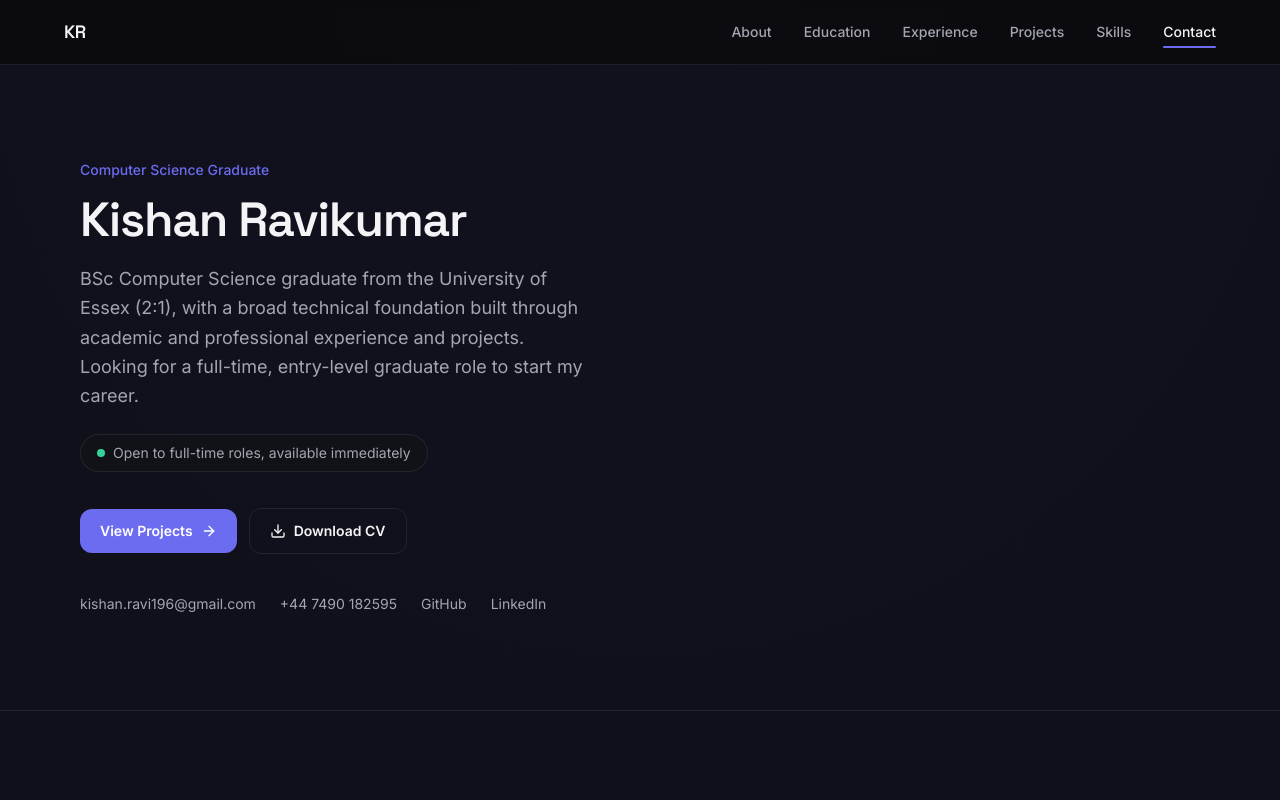
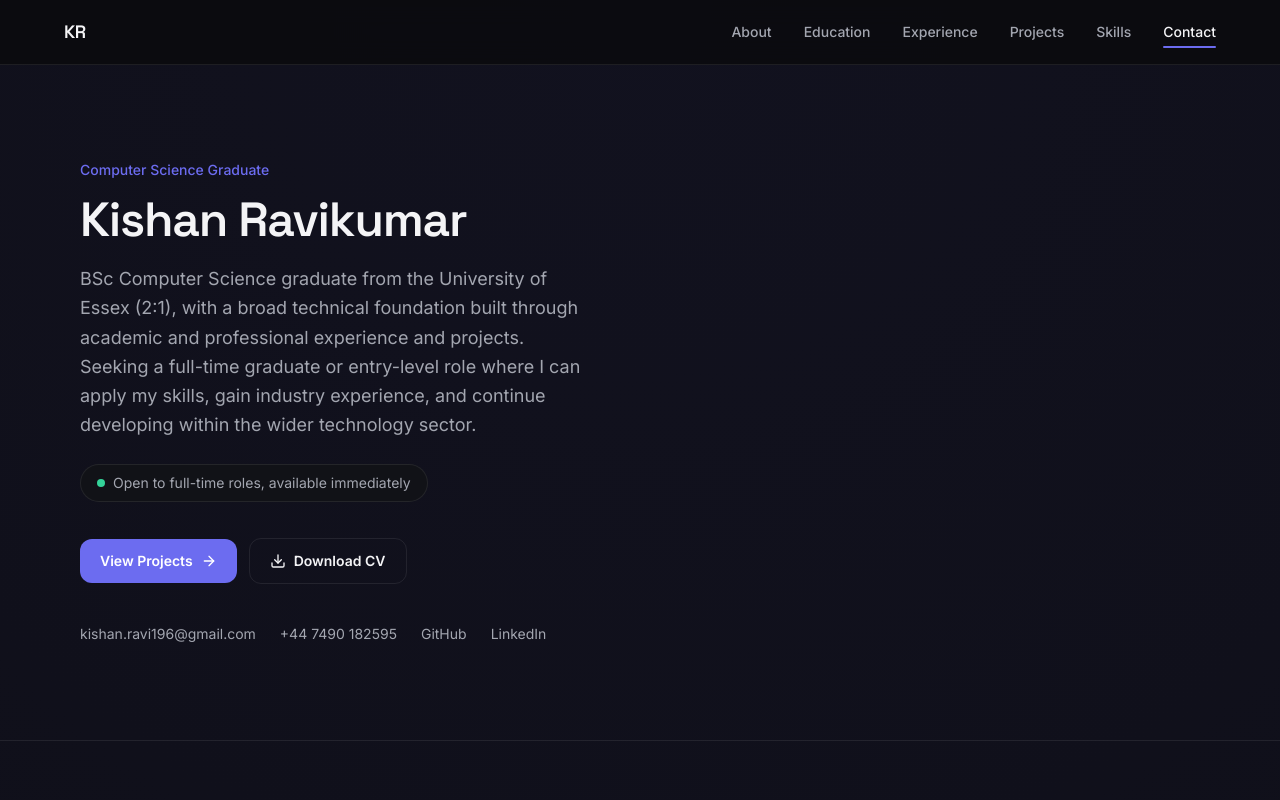
Before and after one commit to Kishanr19/Kishanr19.github.io, a React (Vite) app: page / in a window 1280 px wide. Shown: the top 800 px of the page. Built offline with nearby package versions, Linux system fonts and the light colour scheme.

Commit message:
Update hero tagline closing line

```diff
--- a/src/data.js
+++ b/src/data.js
@@ -2,7 +2,7 @@ export const profile = {
   name: 'Kishan Ravikumar',
   role: 'Computer Science Graduate',
   tagline:
-    'BSc Computer Science graduate from the University of Essex (2:1), with a broad technical foundation built through academic and professional experience and projects. Looking for a full-time, entry-level graduate role to start my career.',
+    'BSc Computer Science graduate from the University of Essex (2:1), with a broad technical foundation built through academic and professional experience and projects. Seeking a full-time graduate or entry-level role where I can apply my skills, gain industry experience, and continue developing within the wider technology sector.',
   email: 'kishan.ravi196@gmail.com',
   phone: '+44 7490 182595',
   github: 'https://github.com/Kishanr19',
```
